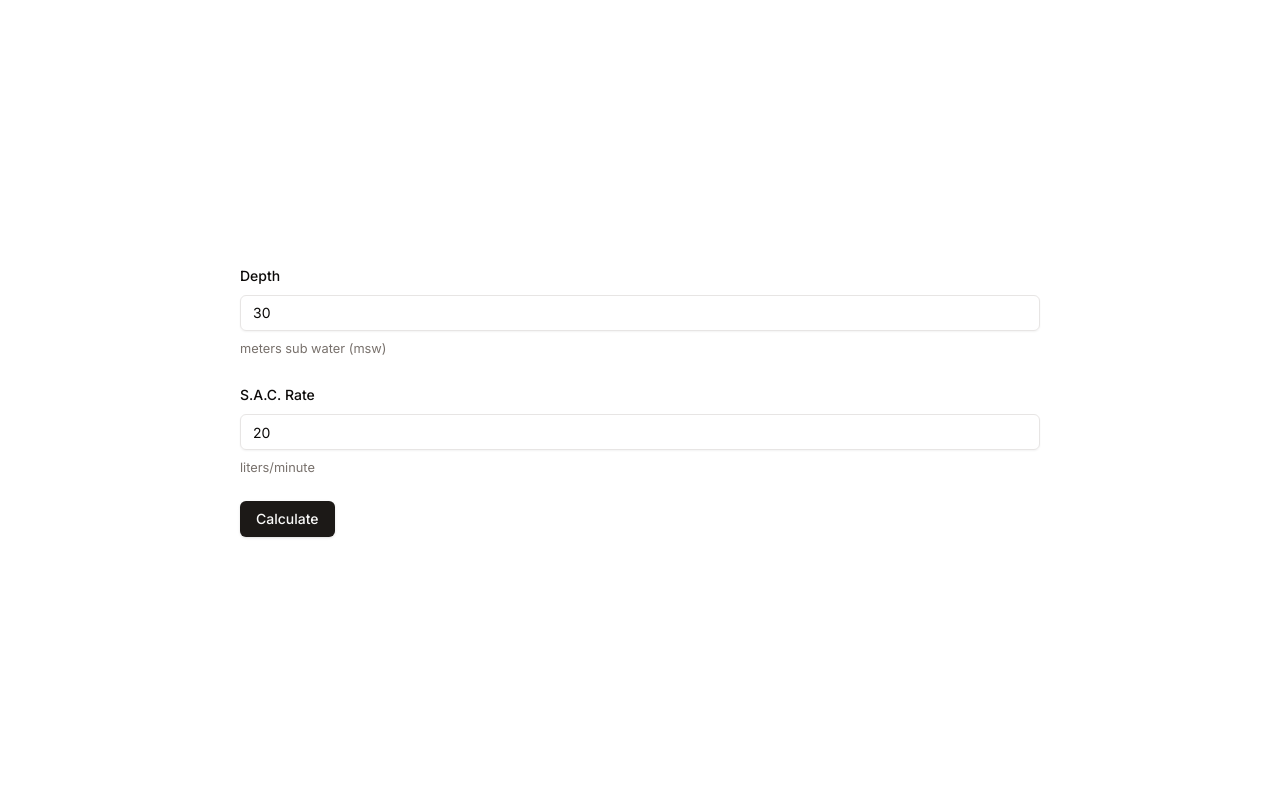
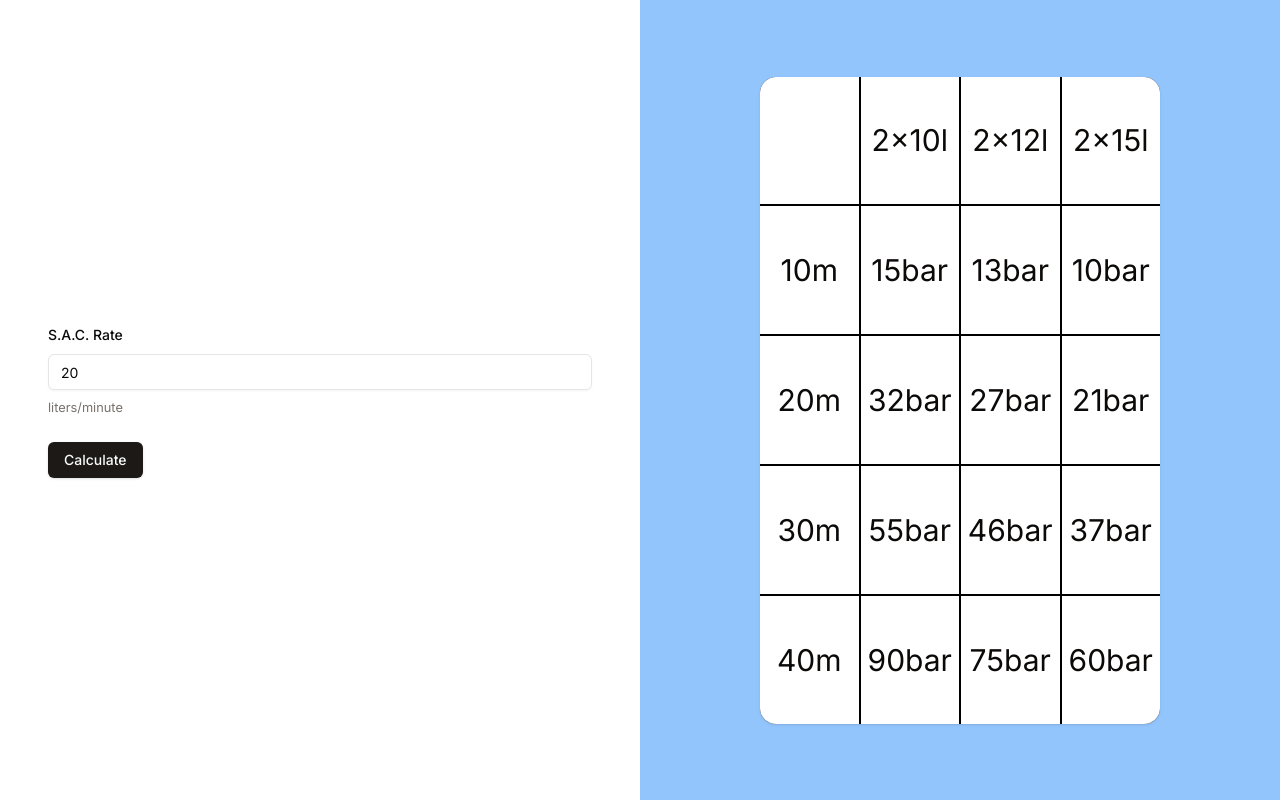
Before and after one commit to d-asensio/petecrack, a Next.js app: page / in a window 1280 px wide. Built offline with nearby package versions, Linux system fonts and the light colour scheme.

Commit message:
add sac rate card

```diff
--- /dev/null
+++ b/src/app/calculator.tsx
@@ -0,0 +1,17 @@
+"use client"
+import {DiveForm} from "@/app/dive-form";
+import {MinGasCard} from "@/app/min-gas-card";
+import * as React from "react";
+
+export function Calculator() {
+  const [sacRate, setSacRate] = React.useState(20)
+
+  return <>
+    <div className="flex items-center p-12 w-1/2">
+      <DiveForm onSacRateChange={setSacRate}/>
+    </div>
+    <div className="w-1/2 bg-blue-300 flex items-center justify-center">
+      <MinGasCard sacRate={sacRate}/>
+    </div>
+  </>;
+}
--- a/src/app/dive-form.tsx
+++ b/src/app/dive-form.tsx
@@ -35,84 +35,22 @@ function deserializeFormData(data: z.infer<typeof FormSchema>) {
   }
 }
 
-export function DiveForm() {
+export function DiveForm({ onSacRateChange }: {onSacRateChange: (sac_rate: number) => void}) {
   const form = useForm<z.infer<typeof FormSchema>>({
     resolver: zodResolver(FormSchema),
     defaultValues: {
-      depth: "30",
       sac_rate: "20"
     }
   })
 
   function onSubmit(data: z.infer<typeof FormSchema>) {
-    const {depth, sac_rate} = deserializeFormData(data)
-
-    // P = pressure (avg) = (P0 + P1)/2
-    // t = time to surface (depth / 3m/min) + 2min troubleshooting
-    // C = consumption (20l/min)
-
-    const P0 = depth/10 + 1
-    const P1 = 1
-    const Pavg = (P0 + P1)/2
-
-    const tts = depth/3 + 2
-
-    const minGas = Pavg * tts * sac_rate * 2
-
-    toast({
-      title: "You submitted the following values:",
-      description: (
-        <ul className="mt-2 w-full rounded-md bg-slate-950 p-4 text-blue-200 space-y-2">
-          <li>
-            Depth: <strong>{depth} m</strong>:
-          </li>
-          <li>
-            S.A.C. Rate: <strong>{sac_rate} liters/min</strong>:
-          </li>
-          <h4 className='text-xl'>Pressure:</h4>
-          <li>
-            P0: <strong>{P0} bar</strong>:
-          </li>
-          <li>
-            P1: <strong>{P1} bar (sea surface)</strong>:
-          </li>
-          <li>
-            P avg.: <strong>{Pavg} bar</strong>:
-          </li>
-
-          <h4 className='text-xl'>Time:</h4>
-          <li>
-            TTS (time to surface): <strong>{tts} minutes</strong>:
-          </li>
-
-          <h4 className='text-xl'>Gas:</h4>
-          <li>
-            Min Gas: <strong>{minGas} liters</strong>:
-          </li>
-        </ul>
-      ),
-    })
+    const {sac_rate} = deserializeFormData(data)
+    onSacRateChange(sac_rate)
   }
 
   return (
     <Form {...form}>
       <form onSubmit={form.handleSubmit(onSubmit)} className="max-w-[800px] w-full space-y-6">
-        <FormField
-          control={form.control}
-          name="depth"
-          render={({field}) => (
-            <FormItem>
-              <FormLabel>Depth</FormLabel>
-              <FormControl>
-                <Input type='number' {...field} />
-              </FormControl>
-              <FormDescription>
-                meters sub water (msw)
-              </FormDescription>
-              <FormMessage/>
-            </FormItem>
-          )}
-        />
         <FormField
           control={form.control}
           name="sac_rate"
--- /dev/null
+++ b/src/app/min-gas-card.tsx
@@ -0,0 +1,43 @@
+import * as React from "react";
+
+function petecrackFormula ({ depth, sacRate }: { depth: number, sacRate: number }) {
+  const P0 = depth/10 + 1
+  const P1 = 1
+  const Pavg = (P0 + P1)/2
+
+  const tts = Math.ceil(depth/3) + 1
+
+  return Pavg * tts * sacRate * 2
+}
+
+export function MinGasCard({sacRate}: { sacRate: number }) {
+  return (
+    <div className='grid grid-cols-4 rounded-2xl bg-black gap-0.5 overflow-hidden shadow'
+         style={{width: 400, height: Math.round(400 * 1.618)}}>
+
+      <div className='bg-background'/>
+      {['2x10', '2x12', '2x15'].map(cylinder_volume => (
+        <div key={cylinder_volume} className='bg-background flex items-center justify-center'>
+              <span className='text-3xl'>
+                {cylinder_volume}l
+              </span>
+        </div>
+      ))}
+      {[10, 20, 30, 40].map(depth => (
+        <>
+          <div className='bg-background flex items-center justify-center'>
+                <span className='text-3xl'>
+                  {depth}m
+                </span>
+          </div>
+          {[20, 24, 30].map(cylinder_volume => (
+            <div key={cylinder_volume} className='bg-background flex items-center justify-center'>
+                <span className='text-3xl'>
+                  {Math.round(petecrackFormula({depth, sacRate}) / cylinder_volume)}bar
+                </span>
+            </div>
+          ))}
+        </>
+      ))}
+    </div>)
+}
--- a/src/app/page.tsx
+++ b/src/app/page.tsx
@@ -1,9 +1,10 @@
-import {DiveForm} from "@/app/dive-form";
+import * as React from "react";
+import {Calculator} from "@/app/calculator";
 
 export default function Home() {
   return (
-    <main className="flex min-h-screen flex-col items-center justify-center p-12">
-      <DiveForm />
+    <main className="flex min-h-screenitems-center justify-center h-screen">
+      <Calculator/>
     </main>
   )
 }
```
